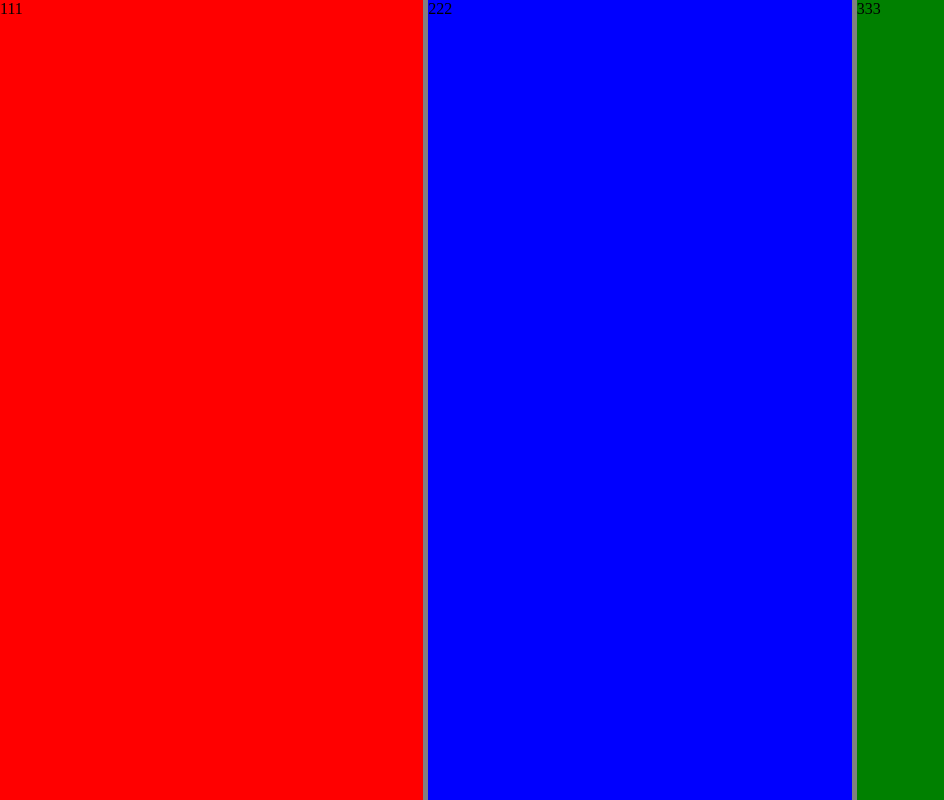
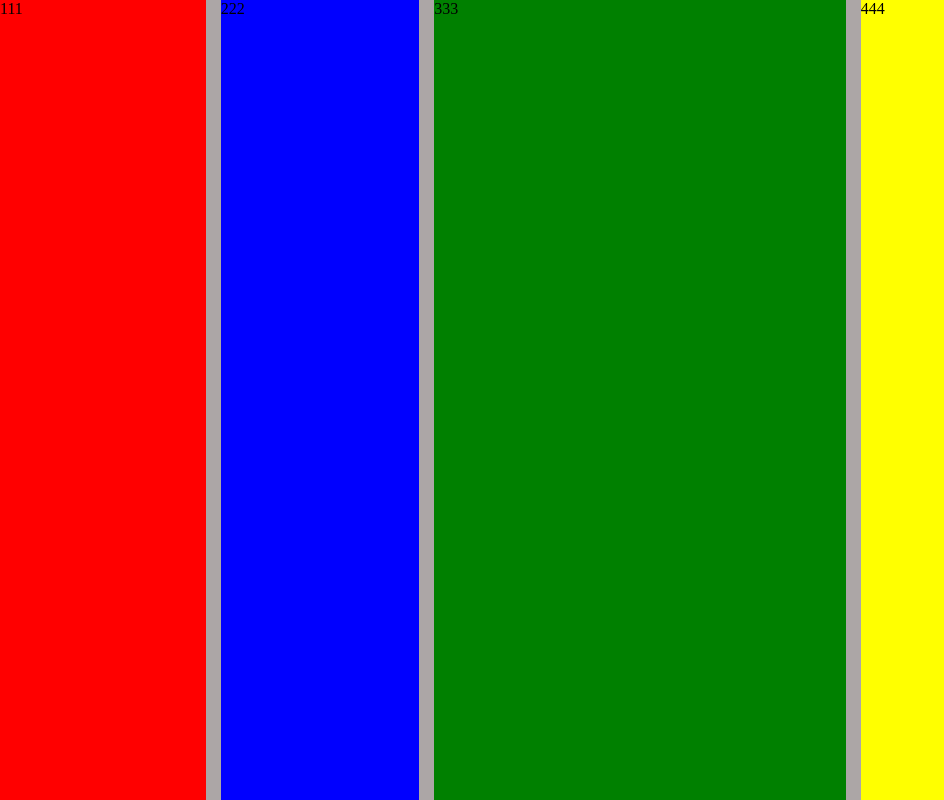
Before and after one commit to paracetamol31/react-splitter, a React app: page / in a window 1280 px wide. Shown: the whole page, without its empty margins (0-944 px from the left). Built offline with nearby package versions, Linux system fonts and the light colour scheme.

Commit message:
реализовано движение блоков

```diff
--- a/src/components/separator/separator-view.tsx
+++ b/src/components/separator/separator-view.tsx
@@ -1,22 +1,34 @@
 import { CSSProperties, FC, useCallback } from "react";
-import { Separator } from "./separator";
 import separatorStyle from "./separator.module.css";
 import React from "react";
+import { Splitter } from "../splitter/splitter";
 
-export const SeparatorView: FC<{ separator: Separator }> = ({ separator }) => {
-    const className = `${separatorStyle.separator} ${separator.orientation}`;
+export const SeparatorView: FC<{ splitter: Splitter, indexSeparator: number }> = ({ splitter, indexSeparator }) => {
+    const className = `${separatorStyle.separator} ${splitter.orientation}`;
 
-    const onMouseDown = useCallback(() => {
-        separator.setResizing(true);
-    }, [separator]);
+    const onMouseDown = useCallback<React.MouseEventHandler<HTMLElement>>((event: React.MouseEvent<HTMLElement, MouseEvent>) => {
+        splitter.setResizing(true);
+        splitter.currentSeparotorIndex = indexSeparator;
+        if (splitter.orientation === "horizontal") {
+            splitter.seavedPointCurrentSeparator = event.clientX;
+        } else {
+            splitter.seavedPointCurrentSeparator = event.clientY;
+        }
+        const onMouseUp = (event: MouseEvent) => {
+            splitter.setResizing(false);
+            window.removeEventListener("mouseup", onMouseUp);
+        }
+
+        window.addEventListener("mouseup", onMouseUp);
+    }, [splitter]);
 
     const onMouseUp = useCallback(() => {
-        separator.setResizing(false);
-    }, [separator]);
+        splitter.setResizing(false);
+    }, [splitter]);
 
 
     const inlineStyle: CSSProperties = {
-        [separator.orientation === "horizontal" ? "width" : "height"]: `${separator.size}px`
+        [splitter.orientation === "horizontal" ? "width" : "height"]: `${splitter.separatorSize}px`
     }
     return (
         <section onMouseDown={onMouseDown} onMouseUp={onMouseUp} className={className} style={inlineStyle} />
--- a/src/components/separator/separator.module.css
+++ b/src/components/separator/separator.module.css
@@ -1,4 +1,4 @@
 .separator {
-    background-color: gray;
+    background-color: rgb(172, 166, 166);
     cursor: col-resize;
 }
--- a/src/components/separator/separator.ts
+++ /dev/null
@@ -1,24 +0,0 @@
-import { makeAutoObservable } from "mobx";
-import { IParamsSeparatorConstructor, defaultSeparatorSize } from "./types";
-import { SplitterItem } from "../splitter-item/splitter-item";
-
-export class Separator {
-    firstSplitterItem: SplitterItem | null = null;
-    secondSplitterItem: SplitterItem | null = null;
-    orientation: "vertical" | "horizontal" = "horizontal";
-    size: number = defaultSeparatorSize;
-
-    public setResizing: (value: boolean) => void;
-
-
-    constructor(params: IParamsSeparatorConstructor) {
-        if (params) {
-            this.orientation = params.orientation || "horizontal";
-            this.size = params.size ?? defaultSeparatorSize;
-            this.firstSplitterItem = params.firstSplitterItem || null;
-            this.secondSplitterItem = params.secondSplitterItem || null
-            this.setResizing = params.setResizing;
-        }
-        makeAutoObservable(this);
-    }
-}
--- a/src/components/separator/types.ts
+++ b/src/components/separator/types.ts
@@ -1,5 +1,5 @@
 import { SplitterItem } from "../splitter-item/splitter-item";
-import { TOrientation } from "../types";
+import { TOrientation } from "../splitter/types";
 
 export interface IParamsSeparatorConstructor {
     firstSplitterItem?: SplitterItem | null;
--- a/src/components/splitter-item/splitter-item.ts
+++ b/src/components/splitter-item/splitter-item.ts
@@ -1,23 +1,28 @@
-import { makeAutoObservable } from "mobx";
+import { makeAutoObservable, makeObservable, observable } from "mobx";
 import { IParamsSplitterItemConstructor } from "./types";
+import { Splitter } from "../splitter/splitter";
 
 export class SplitterItem {
-    children: string | JSX.Element | JSX.Element[];
+    splitter: Splitter;
     size: number = 100;
     minSize: number = 200;
     offset: number = 0
     isResizing: boolean = false;
 
+    ratioSize: number = 0.5;
+    ratioMinSize: number | null = null;
+
     constructor(params: IParamsSplitterItemConstructor) {
         if (params) {
-            if (params.size !== undefined) {
-                this.size = params.size;
-            }
             if (params.minSize) {
                 this.minSize = params.minSize;
             }
+            this.splitter = params.splitter;
             this.offset = params.offset;
+            this.ratioSize = params.ratioSize;
         }
-        makeAutoObservable(this);
+        makeObservable(this, {
+            ratioSize: observable
+        });
     }
 }
--- a/src/components/splitter/splitter-view.tsx
+++ b/src/components/splitter/splitter-view.tsx
@@ -1,53 +1,89 @@
-import { CSSProperties, FC, useCallback, useEffect, useRef } from "react";
+import { CSSProperties, FC, MouseEventHandler, useCallback, useEffect, useRef } from "react";
 import splitterStyles from "./splitter.module.css";
 import { Splitter } from "./splitter";
 import React from "react";
 import { SplitterItemView } from "../splitter-item/splitter-item-view";
 import { SeparatorView } from "../separator/separator-view";
 import { SplitterItem } from "../splitter-item/splitter-item";
-import { Separator } from "../separator/separator";
 import { observer } from "mobx-react";
-import { TChildrenJSXElement } from "../types";
+import { TChildrenJSXElement } from "./types";
 
-const listSplitterItems: Array<SplitterItem> = [];
 const content: Array<string | JSX.Element> = [];
 
 export const SplitterView: FC<{ splitter: Splitter, children: TChildrenJSXElement }> = observer(({ splitter, children }) => {
     const splitterRef = useRef<HTMLDivElement>(null);
 
-    const onResize = useCallback(() => {
-        if (splitter.isResizing) {
-            console.log("1111111111")
+    const onResize = useCallback<MouseEventHandler<HTMLElement>>((event: React.MouseEvent<HTMLElement, MouseEvent>) => {
+        if (splitter.isResizing && splitter.seavedPointCurrentSeparator !== null && splitterRef.current && splitter.currentSeparotorIndex !== null) {
+            let actualseparatorPoint: number = 0;
+            if (splitter.orientation === "horizontal") {
+                actualseparatorPoint = event.clientX;
+            } else {
+                actualseparatorPoint = event.clientY;
+            }
+
+            let size: number;
+            if (splitter.orientation === "horizontal") {
+                size = splitterRef.current.clientWidth;
+            } else {
+                size = splitterRef.current.clientHeight;
+            }
+
+            const ofsset: number = splitter.seavedPointCurrentSeparator - actualseparatorPoint;
+            let percentageOfsset: number = ofsset / (size / 100) / 100;
+
+            splitter.listSplitterItems[splitter.currentSeparotorIndex].ratioSize -= percentageOfsset;
+            splitter.listSplitterItems[splitter.currentSeparotorIndex + 1].ratioSize += percentageOfsset;
+
+            console.log(splitter.seavedPointCurrentSeparator - actualseparatorPoint);
+
+            splitter.seavedPointCurrentSeparator = actualseparatorPoint;
+            event.preventDefault();
         }
     }, [splitter.isResizing]);
 
     useEffect(() => {
         let listChildWidget: Array<string | JSX.Element | JSX.Element[]> = [];
 
+        // let size: number;
+        // if (splitter.orientation === "horizontal") {
+        //     size = splitterRef.current.clientWidth;
+        // } else {
+        //     size = splitterRef.current.clientHeight;
+        // }
+
         if (Array.isArray(children)) {
             listChildWidget = children;
         } else {
-            listChildWidget = [children]
+            listChildWidget = [children];
         }
 
-        let prevSplitterItem: SplitterItem | null = null;
+        let sumProportions: number = listChildWidget.length;
+        const isValidProportions: boolean = listChildWidget.length === splitter.proportions.length;
+        if (isValidProportions) {
+            sumProportions = splitter.proportions.reduce((sum, item) => sum + item, 0);
+        }
 
         listChildWidget.forEach((child, index) => {
+            let proportion = 1;
+            if (isValidProportions) {
+                proportion = splitter.proportions[index];
+            }
+
             let offset: number = splitter.separatorSize;
             if (index === 0 || index === listChildWidget.length - 1) {
                 offset = offset / 2;
             }
-            const splitterItem: SplitterItem = new SplitterItem({ offset: offset });
-            listSplitterItems.push(splitterItem);
+            debugger
+            const ratioSize: number = (proportion / (sumProportions / 100)) / 100;
+
+            const splitterItem: SplitterItem = new SplitterItem({ offset: offset, splitter: splitter, ratioSize: ratioSize });
+            splitter.listSplitterItems.push(splitterItem);
             if (index !== 0) {
-                content.push(<SeparatorView separator={new Separator({
-                    firstSplitterItem: prevSplitterItem,
-                    secondSplitterItem: splitterItem,
-                    setResizing: splitter.setResizing
-                })} />)
+                content.push(<SeparatorView splitter={splitter} indexSeparator={index - 1} />);
             }
             content.push(
-                <SplitterItemView {...splitterItem}>{child}</SplitterItemView>
+                <SplitterItemView splitterItem={splitterItem}>{child}</SplitterItemView>
             );
         })
         splitter.setInit(true);
@@ -66,7 +102,7 @@ export const SplitterView: FC<{ splitter: Splitter, children: TChildrenJSXElemen
                 className={`${splitterStyles.splitter} ${className}`}
                 style={inlineStyle}
                 ref={splitterRef}
-                onMouseOver={onResize}
+                onMouseMove={onResize}
             >
                 {content}
             </section>
--- a/src/components/splitter/splitter.ts
+++ b/src/components/splitter/splitter.ts
@@ -1,14 +1,17 @@
 import { action, makeObservable, observable } from "mobx"
-import { TOrientation } from "../types"
-import { IParamsSplitterConstructor } from "./types"
+import { IParamsSplitterConstructor, TOrientation } from "./types"
 import { defaultSeparatorSize } from "../separator/types"
+import { SplitterItem } from "../splitter-item/splitter-item";
 
 export class Splitter {
     separatorSize: number = defaultSeparatorSize;
-    proportions: Array<number>;
+    proportions: Array<number> = [];
     orientation: TOrientation = "horizontal";
+    currentSeparotorIndex: number | null = null;
+    listSplitterItems: Array<SplitterItem> = []
+
+    seavedPointCurrentSeparator: number | null = null;
     isInit: boolean = false;
-
     isResizing: boolean = false;
 
     constructor(params?: IParamsSplitterConstructor) {
--- a/src/components/splitter/types.ts
+++ b/src/components/splitter/types.ts
@@ -1,4 +1,6 @@
-import { TOrientation } from "../types"
+export type TOrientation = "vertical" | "horizontal";
+export type TChildrenJSXElement = string | JSX.Element | JSX.Element[];
+export const defaultSeparatorSize: number = 15;
 
 export interface IParamsSplitterConstructor {
     separatorSize?: number
--- a/src/components/types.ts
+++ /dev/null
@@ -1,2 +0,0 @@
-export type TOrientation = "vertical" | "horizontal";
-export type TChildrenJSXElement = string | JSX.Element | JSX.Element[];
--- a/src/index.tsx
+++ b/src/index.tsx
@@ -5,7 +5,7 @@ import React from 'react';
 import { Splitter } from './components/splitter/splitter';
 import "./styles.css";
 
-const splitterModel: Splitter = new Splitter();
+const splitterModel: Splitter = new Splitter({proportions: [50, 50, 100, 100]});
 
 
 ReactDOM.render(
@@ -13,5 +13,6 @@ ReactDOM.render(
         <div style={{ display: "flex", width: "100%", height: "100%", backgroundColor: "red" }}>111</div>
         <div style={{ display: "flex", width: "100%", height: "100%", backgroundColor: "blue" }}>222</div>
         <div style={{ display: "flex", width: "100%", height: "100%", backgroundColor: "green" }}>333</div>
+        <div style={{ display: "flex", width: "100%", height: "100%", backgroundColor: "yellow" }}>444</div>
     </SplitterView>,
     document.querySelector('#root'));
```
Also changed, not shown: src/components/splitter-item/splitter-item-view.tsx (+20 -8 lines), src/components/splitter-item/types.ts (+5 -2 lines).
